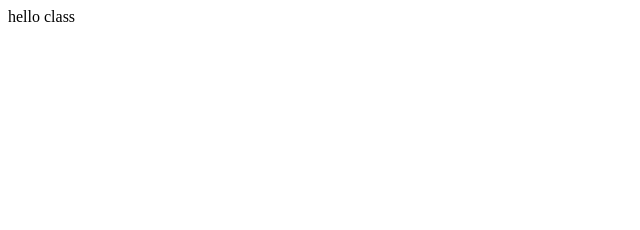
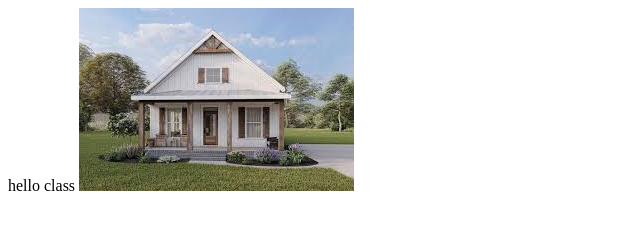
Before and after one commit to NevoGeva/p12, a plain HTML site: page index.html in a window 1280 px wide. Shown: the whole page, without its empty margins (0-640 px from the left). Drawn offline with Linux system fonts and the light colour scheme.

Commit message:
add photo about house

```diff
--- a/index.html
+++ b/index.html
@@ -7,5 +7,6 @@
 </head>
 <body>
     hello class
+    <img src="media/download (4).jpeg" alt="">
 </body>
 </html>
```
Also changed, not shown: media/download (4).jpeg (added), 1 other file.
